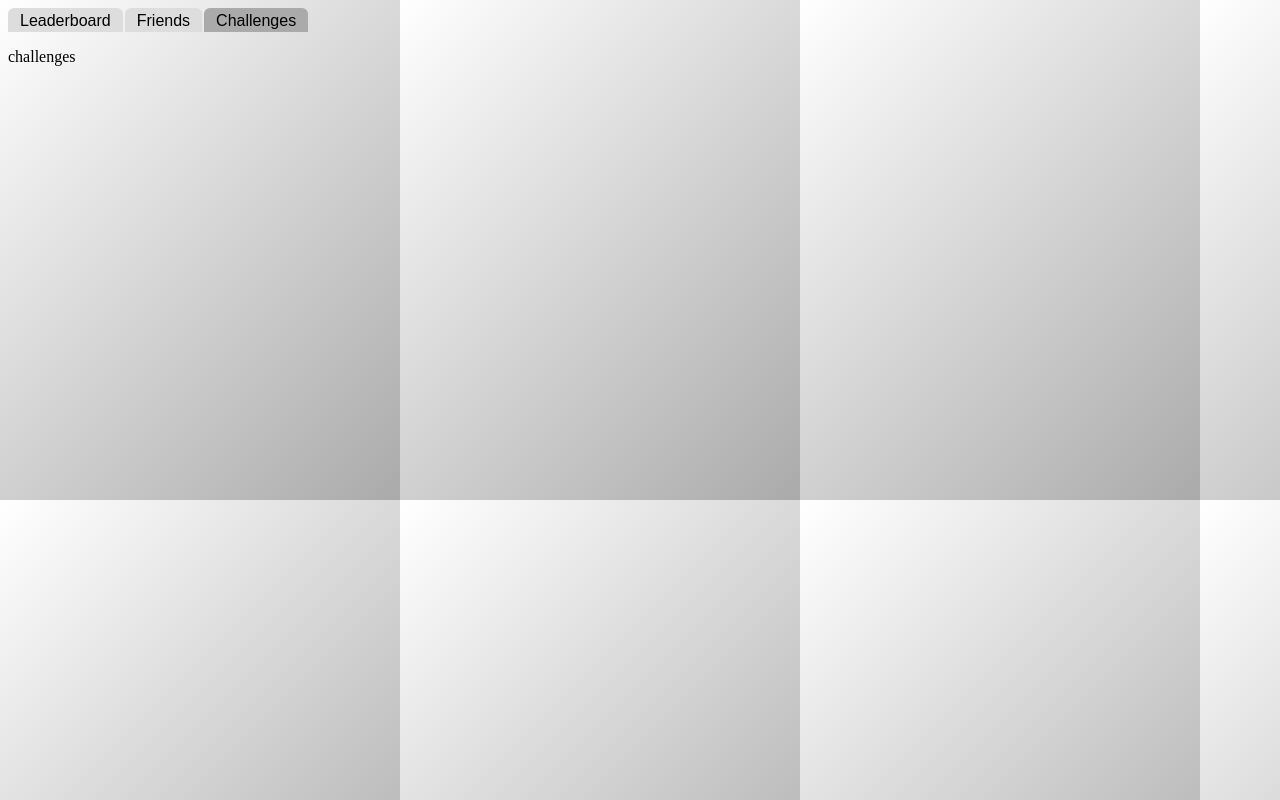
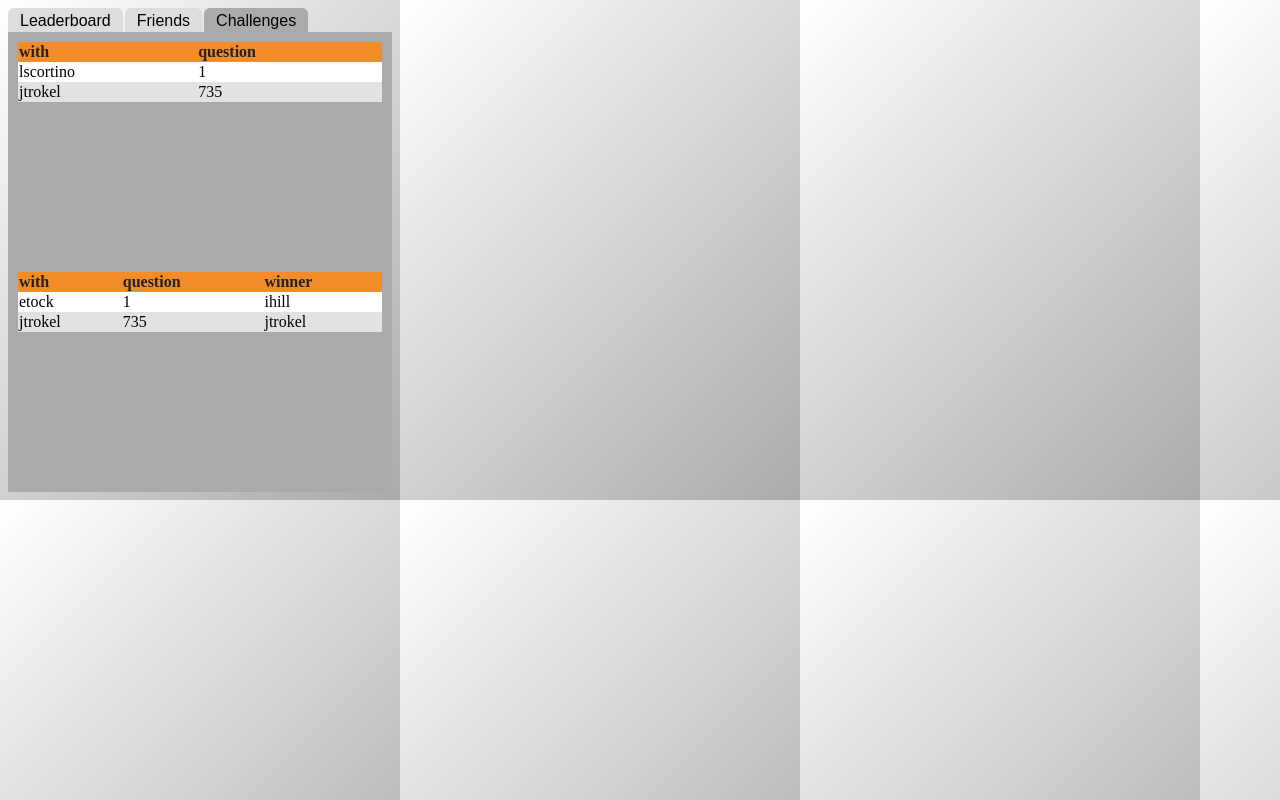
Before and after one commit to imhill/DandyHacks2024, a website with bundled scripts: page src/popup/poppington.html in a window 1280 px wide. Both pictures are taken after a click on the button "Challenges". Built offline with nearby package versions, Linux system fonts and the light colour scheme.

Commit message:
Update poppington.html

```diff
--- a/src/popup/poppington.html
+++ b/src/popup/poppington.html
@@ -24,7 +24,8 @@
         </div>
 
         <div class="tabbody" id="challenges">
-            <p>challenges</p>
+            <div class="tableDiv" id="activeChallengesTableDiv"></div>
+            <div class="tableDiv" id="previousChallengesTableDiv"></div>
         </div>
 
       <script type="module" src="popup.js"></script>
```
